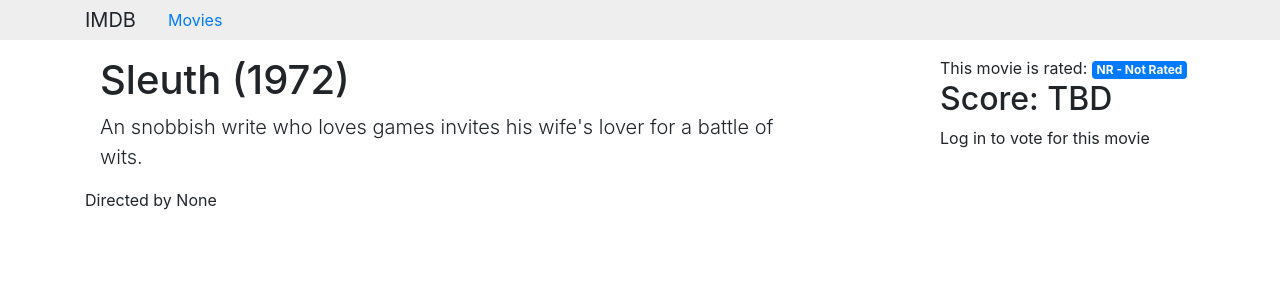
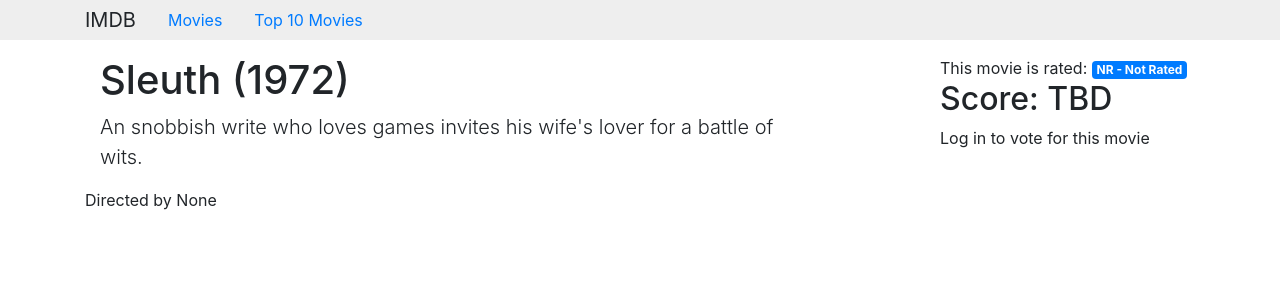
Before and after one commit to nguyendan07/imdb, a Django app: page /movie/1 in a window 1280 px wide. Shown: the top 300 px of the page. Run offline with Django 3.2, Linux system fonts and the light colour scheme; data comes from the database, SQL or seed files in the repository; data that the repository does not hold is empty; some libraries are stand-ins or nearby versions.

Commit message:
Update base.html template

```diff
--- a/templates/base.html
+++ b/templates/base.html
@@ -24,6 +24,7 @@
             <nav class="nav">
                 <div class="navbar-brand">IMDB</div>
                 <a href="{% url 'core:MovieList' %}" class="nav-link">Movies</a>
+                <a href="{% url 'core:TopMovies' %}" class="nav-link">Top 10 Movies</a>
             </nav>
         </div>
     </div>
```
